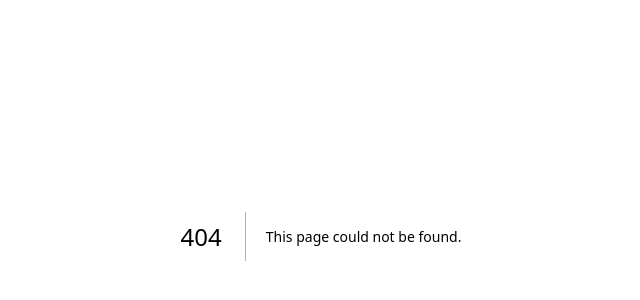
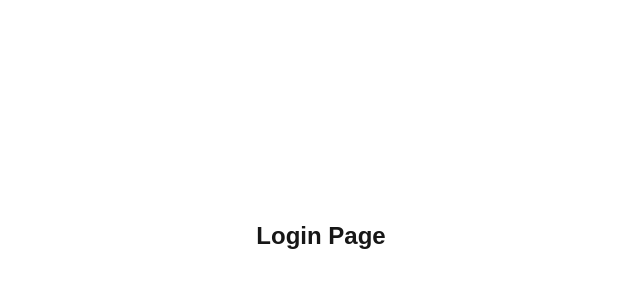
Before and after one commit to ajaySingh2615/auth-nextJS-youtube, a Next.js app in the folder my-app/: page /login in a window 1280 px wide. Before the commit this address had no page. Shown: the part 164-464 px from the top of the page, without its empty margins (319-959 px from the left). Built offline with nearby package versions, Linux system fonts and the light colour scheme.

Commit message:
Refactor project structure and add initial configuration files.

```diff
--- /dev/null
+++ b/my-app/src/app/login/page.tsx
@@ -0,0 +1,7 @@
+export default function LoginPage() {
+  return (
+    <div className="flex flex-col items-center justify-center h-screen">
+      <h1 className="text-center text-2xl font-bold">Login Page</h1>
+    </div>
+  );
+}
```
